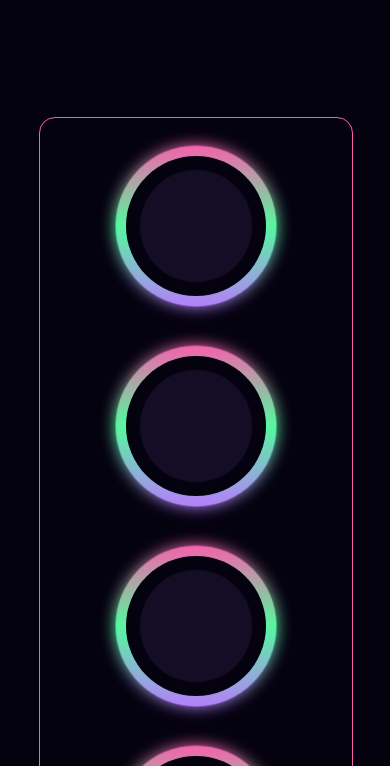
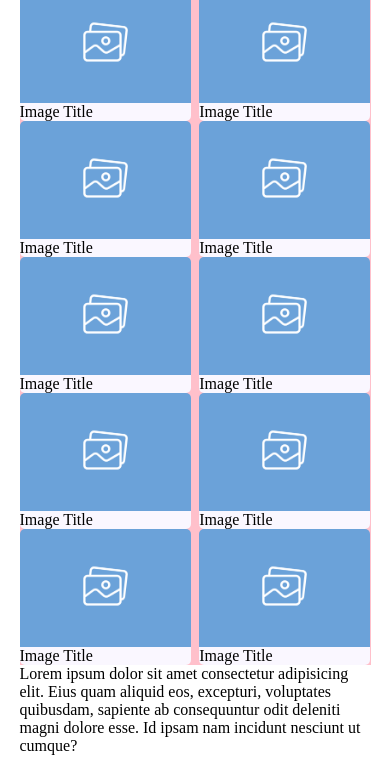
Before and after one commit to victor-uni-kilo/ITA-Advanced-CSS, a plain HTML site: page index.html in a window 390 px wide. Shown: the part 52-818 px from the top of the page. Drawn offline with Linux system fonts and the light colour scheme.

Commit message:
A3-Responsive-Galerija Initial Commit

```diff
--- a/index.html
+++ b/index.html
@@ -4,43 +4,111 @@
   <meta charset="UTF-8">
   <meta http-equiv="X-UA-Compatible" content="IE=edge">
   <meta name="viewport" content="width=device-width, initial-scale=1.0">
-  <link rel="stylesheet" href="style.css">
+  <link rel="stylesheet" href="public/css/style.css">
   <title>Document</title>
 </head>
 <body>
-  <div id="main-container">
-    <div class="spinner-component">
-      <div class="circle-container">
-        <div class="circle-pulse"></div>
-        <div class="circle-pulse"></div>
+  <div id="wrapper">
+    <header>
+      <h1>Gallery Heading</h1>
+    </header>
+    <div id="gallery">
+      <div class="gallery-item">
+        <div class="image-container">
+          <img src="public/images/placeholder-image.png" alt="placeholder-image">
         </div>
-      <div class="circle-gradient"></div>
+        <div class="image-banner">
+          <span>Image Title</span>
+        </div>
       </div>
 
-    <div class="spinner-component">
-      <div class="circle-container">
-        <div class="circle-pulse"></div>
-        <div class="circle-pulse"></div>
+      <div class="gallery-item">
+        <div class="image-container">
+          <img src="public/images/placeholder-image.png" alt="placeholder-image">
         </div>
-      <div class="circle-gradient"></div>
+        <div class="image-banner">
+          <span>Image Title</span>
+        </div>
       </div>
 
-    <div class="spinner-component">
-      <div class="circle-container">
-        <div class="circle-pulse"></div>
-        <div class="circle-pulse"></div>
+      <div class="gallery-item">
+        <div class="image-container">
+          <img src="public/images/placeholder-image.png" alt="placeholder-image">
         </div>
-      <div class="circle-gradient"></div>
+        <div class="image-banner">
+          <span>Image Title</span>
+        </div>
       </div>
 
-    <div class="spinner-component">
-      <div class="circle-container">
-        <div class="circle-pulse"></div>
-        <div class="circle-pulse"></div>
+      <div class="gallery-item">
+        <div class="image-container">
+          <img src="public/images/placeholder-image.png" alt="placeholder-image">
         </div>
-      <div class="circle-gradient"></div>
+        <div class="image-banner">
+          <span>Image Title</span>
+        </div>
+      </div>
+
+      <div class="gallery-item">
+        <div class="image-container">
+          <img src="public/images/placeholder-image.png" alt="placeholder-image">
+        </div>
+        <div class="image-banner">
+          <span>Image Title</span>
+        </div>
+      </div>
+
+      <div class="gallery-item">
+        <div class="image-container">
+          <img src="public/images/placeholder-image.png" alt="placeholder-image">
+        </div>
+        <div class="image-banner">
+          <span>Image Title</span>
+        </div>
+      </div>
+
+      <div class="gallery-item">
+        <div class="image-container">
+          <img src="public/images/placeholder-image.png" alt="placeholder-image">
+        </div>
+        <div class="image-banner">
+          <span>Image Title</span>
+        </div>
+      </div>
+
+      <div class="gallery-item">
+        <div class="image-container">
+          <img src="public/images/placeholder-image.png" alt="placeholder-image">
+        </div>
+        <div class="image-banner">
+          <span>Image Title</span>
+        </div>
+      </div>
+
+      <div class="gallery-item">
+        <div class="image-container">
+          <img src="public/images/placeholder-image.png" alt="placeholder-image">
+        </div>
+        <div class="image-banner">
+          <span>Image Title</span>
+        </div>
+      </div>
+
+      <div class="gallery-item">
+        <div class="image-container">
+          <img src="public/images/placeholder-image.png" alt="placeholder-image">
+        </div>
+        <div class="image-banner">
+          <span>Image Title</span>
+        </div>
       </div>
 
     </div>
+    <div class="text-body">
+      <p>
+        Lorem ipsum dolor sit amet consectetur adipisicing elit. Eius quam aliquid eos, excepturi, voluptates quibusdam, sapiente ab consequuntur odit deleniti magni dolore esse. Id ipsam nam incidunt nesciunt ut cumque?
+      </p>
+    </div>
+  </div>
 </body>
 </html>
--- /dev/null
+++ b/sass/style.scss
@@ -0,0 +1,83 @@
+:root{
+  /* flexbox GENES */
+  --gen-track-count: 1;
+  --gen-gap-amount: 0.3; /* ^^^ 0 To 1 ^^^ */
+  /* flexbox DNA */
+  --flex-width: calc(100% / ( var(--gen-track-count) + (var(--gen-track-count) - 1 ) * var(--gen-gap-amount)) );
+  --flex-gap: calc(var(--flex-width) * var(--gen-gap-amount));
+}
+
+/* RESETS */
+* {
+  margin: 0;
+  padding: 0;
+}
+
+/* SASS VARIABLES */
+$color-base: #6ba2d9;
+$color-labels: #faf7ff;
+
+
+
+@media screen and (min-device-width: 320px) {
+  :root{
+    --gen-track-count: 1;
+  }
+}
+
+@media screen and (min-device-width: 701px) {
+  :root{
+    --gen-track-count: 2;
+    --gen-gap-amount: 0.05;
+  }
+}
+
+@media screen and (min-device-width: 1201px) {
+  :root{
+    --gen-track-count: 5;
+    --gen-gap-amount: 0.3;
+  }
+}
+
+
+/* GENERAL */
+#wrapper{
+  margin: auto;
+  width: 90%;
+}
+
+header{
+  background-color: blueviolet;
+}
+
+#gallery {
+  height: min-content;
+  background-color: pink;
+  display: flex;
+  flex-wrap: wrap;
+  gap: var(--flex-gap);
+
+  .gallery-item {
+    width: var(--flex-width);
+    height: var(--flex-width);
+    border-radius: 5px;
+    overflow: hidden;
+
+    .image-container {
+      width: 100%;
+      height: 80%;
+      background-color: $color-base;
+
+      img {
+        height: 100%;
+        width: 100%;
+        object-fit: contain;
+      }
+    }
+    .image-banner {
+      width: 100%;
+      height: 20%;
+      background-color: $color-labels;
+    }
+  }
+}
```
Also changed, not shown: public/css/style.css (added), public/images/placeholder-image.png (added), style.css (deleted), 2 other files. Lines whose indentation alone changed are shown as unchanged.
